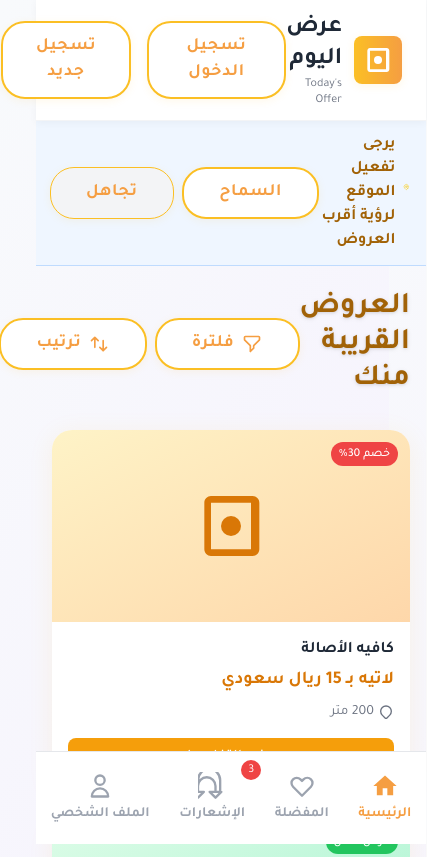
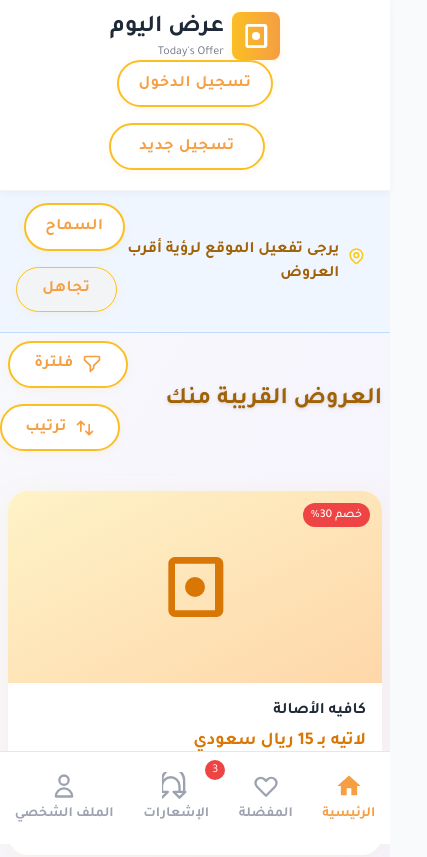
Before and after one commit to SalahJabreel/Today-s-Offer, a plain HTML site: page index.html in a window 390 px wide. Shown: the top 857 px of the page, 427 px wide, since content can reach past the window. Drawn offline with nearby package versions, Linux system fonts and the light colour scheme.

Commit message:
Update index.html
Fix mobile responsiveness and CSS syntax error for media queries; unify button styles and improve

```diff
--- a/index.html
+++ b/index.html
@@ -22,15 +22,23 @@
             font-family: 'Tajawal', Arial, sans-serif;
             background: linear-gradient(120deg, #f8fafc 0%, #f3e8ff 100%);
             min-height: 100vh;
+            margin: 0;
+            padding: 0;
+            box-sizing: border-box;
         }
         .navbar {
             background: #fff;
             box-shadow: 0 2px 8px rgba(0,0,0,0.04);
             border-bottom: 1px solid #f3f4f6;
+            width: 100vw;
+            min-width: 0;
+            max-width: 100vw;
         }
         .logo {
             background: linear-gradient(90deg, #fbbf24 0%, #f59e42 100%);
             box-shadow: 0 2px 8px rgba(251, 191, 36, 0.12);
+            min-width: 40px;
+            min-height: 40px;
         }
         .card {
             background: #fff;
@@ -73,6 +81,47 @@
             display: inline-flex;
             align-items: center;
             justify-content: center;
+        }
+        @media (max-width: 600px) {
+            .navbar {
+                flex-direction: column;
+                padding: 1rem 0.5rem;
+            }
+            .logo {
+                margin-left: 0.5rem !important;
+                min-width: 32px;
+                min-height: 32px;
+            }
+            .btn {
+                font-size: 1rem;
+                padding: 0.6rem 1.2rem;
+                margin-bottom: 0.5rem;
+                width: 100%;
+                min-width: 0;
+            }
+            .flex.items-center.space-x-4.space-x-reverse {
+                flex-direction: column;
+                gap: 0.5rem;
+            }
+            .flex.space-x-2.space-x-reverse {
+                flex-direction: column;
+                gap: 0.5rem;
+            }
+            .max-w-2xl {
+                max-width: 100vw;
+                padding: 0 0.5rem;
+            }
+            .main-content, main {
+                padding: 0.5rem !important;
+            }
+            .grid {
+                grid-template-columns: 1fr !important;
+                gap: 1rem !important;
+            }
+            h2.text-3xl {
+                font-size: 1.5rem !important;
+            }
+        }
         }
         .btn:hover {
             background: #fffbe6;
```
